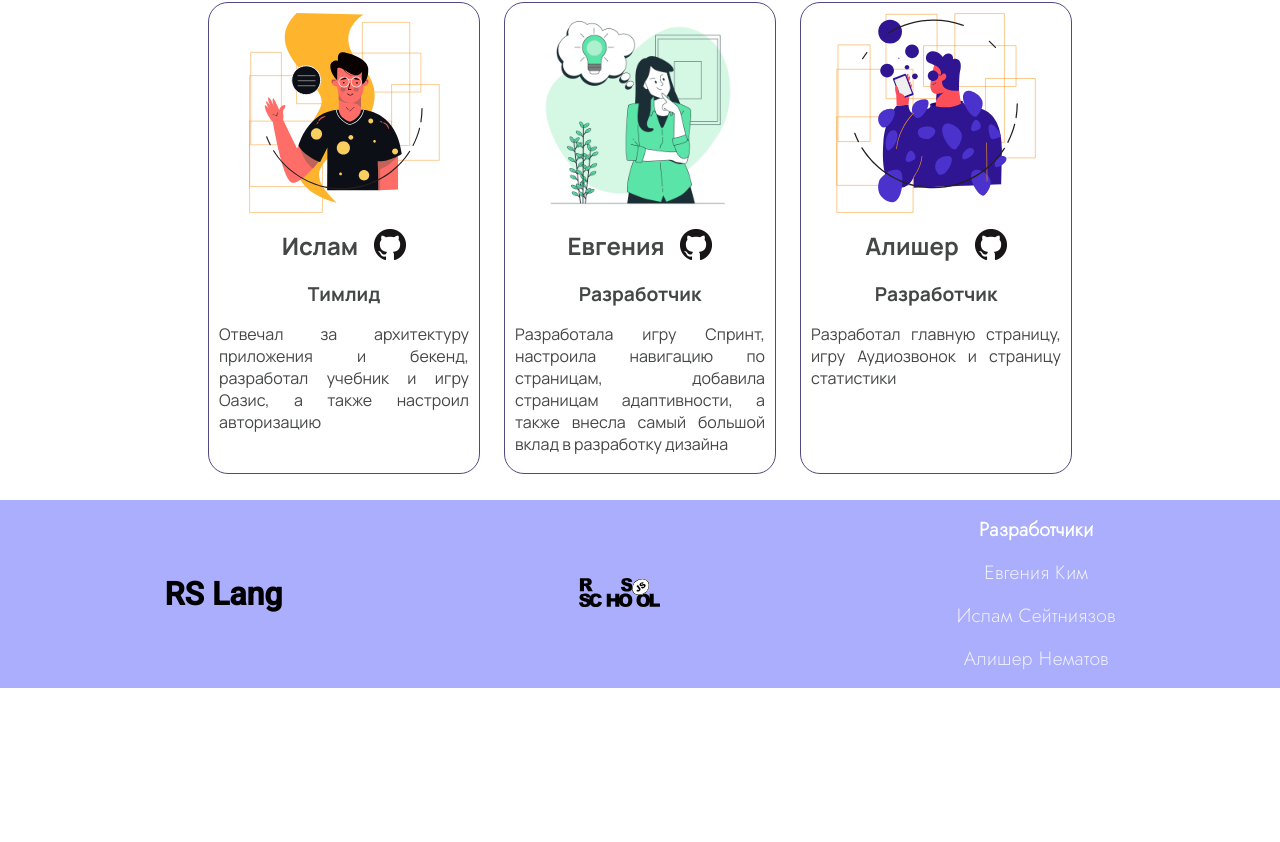
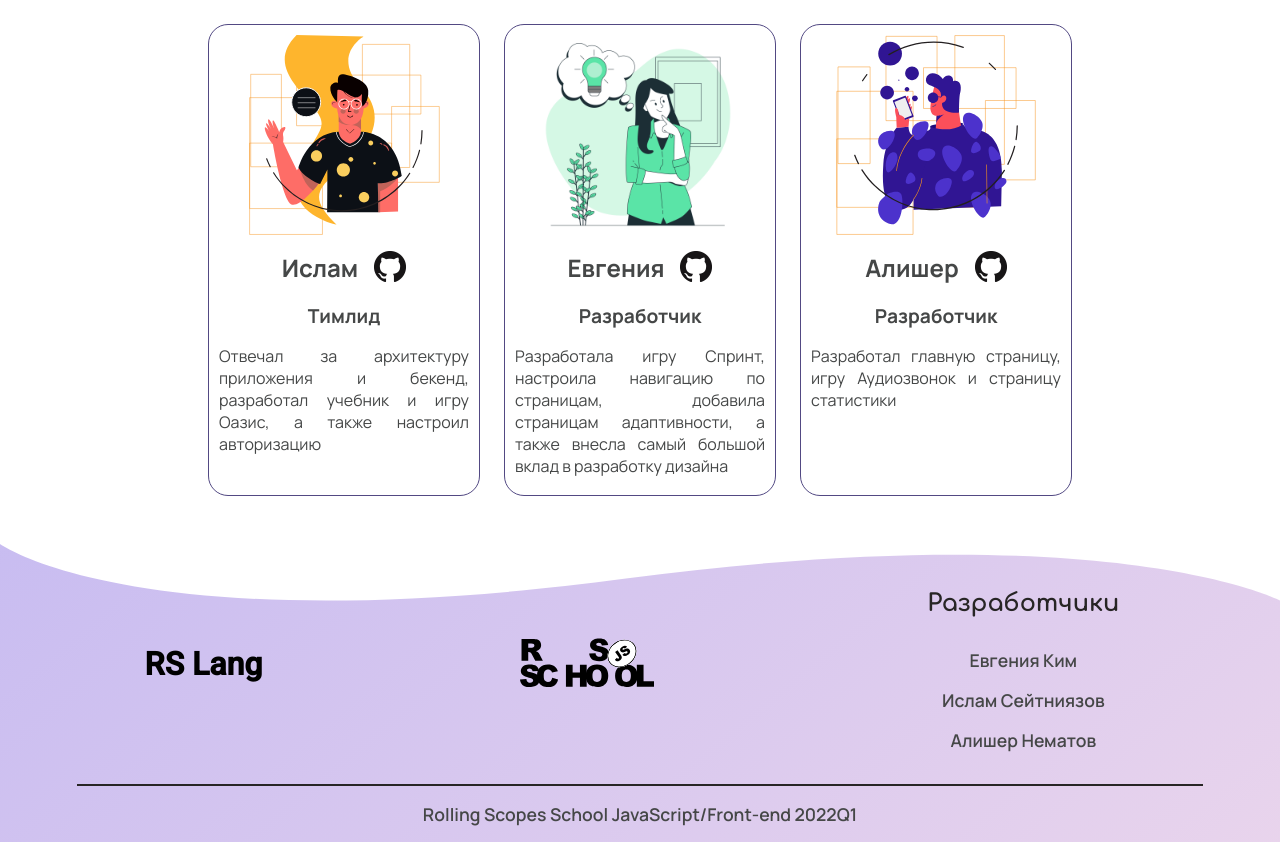
Before and after one commit to mDjeee/rslang, an Angular app: page / in a window 1280 px wide. Shown: the part 831-1673 px from the top of the page. Before the commit the page ends 1519 px from the top, so only its background shows below. Built offline with nearby package versions, Linux system fonts and the light colour scheme.

Commit message:
feat: add styles to footer

```diff
--- a/src/app/app.component.css
+++ b/src/app/app.component.css
@@ -0,0 +1,13 @@
+html {
+  height: 100%;
+}
+
+.wrapper {
+  display: flex;
+  flex-direction: column;
+  min-height: 100vh;
+}
+.top {
+  height: auto;
+  flex-grow: 1;
+}
--- a/src/app/app.component.html
+++ b/src/app/app.component.html
@@ -1,3 +1,7 @@
-<app-header></app-header>
-<router-outlet></router-outlet>
-<app-footer></app-footer>
+<div class="wrapper">
+  <div class="top">
+    <app-header></app-header>
+    <router-outlet></router-outlet>
+  </div>
+  <app-footer></app-footer>
+</div>
--- a/src/app/components/capabilities/capabilities.component.css
+++ b/src/app/components/capabilities/capabilities.component.css
@@ -3,6 +3,7 @@
   flex-direction: column;
   align-items: center;
   margin: 0 10%;
+  height: 100%;
 }
 
 .capabilities__container {
@@ -11,7 +12,7 @@
   align-items: center;
   flex-wrap: wrap;
   gap: 1.5rem;
-  height: 450px;
+  min-height: 450px;
 }
 
 .capabilities__item {
@@ -22,7 +23,7 @@
   gap: 1rem;
   padding: 10px;
   border-radius: 20px;
-  height: 100%;
+  height: 450px;
   border: 1px solid #524983;
 }
 
@@ -40,6 +41,7 @@
   line-height: 100%;
   padding: 2rem;
   margin: 0;
+  text-align: center;
   user-select: none;
 }
 
--- a/src/app/components/footer/footer.component.css
+++ b/src/app/components/footer/footer.component.css
@@ -5,13 +5,26 @@
 }
 
 .footer {
+  background-image: url(../../../assets/Rectangle20.svg);
+  background-repeat: no-repeat;
+  background-size: 100%;
+  padding-top: 3rem;
+  display: flex;
+  flex-direction: column;
+  align-items: center;
+  gap: 1rem;
+  padding: 1rem;
+}
+
+.footer__container {
   display: flex;
   flex-direction: row;
   justify-content: space-around;
   align-items: center;
   padding: 1rem;
-  background-color: rgba(89, 97, 249, 0.51)
-  ;
+  width: 100%;
+  color: #5961f9;
+  height: 100%;
 }
 
 .column {
@@ -21,18 +34,44 @@
   gap: 1rem;
 }
 
-.column__subtitle,
-.column__link {
-  font-family: 'Jost-k';
-  font-style: normal;
-  font-weight: 400;
-  font-size: 1.2rem;
-  line-height: 140%;
-  letter-spacing: 0.01em;
-  color: rgba(255, 255, 255, 0.8);
+.column__subtitle {
+  font-family: 'Comfortaa';
+  font-weight: bold;
+  font-size: 1.5rem;
+  color: #272525;
+  line-height: 100%;
+  padding: 1rem;
+  margin: 0;
+  user-select: none;
 }
 
-.column__subtitle {
-  color: rgba(255, 255, 255, 1);
-  font-weight: 700;
+.column__link {
+  margin: 0;
+  padding: 0;
+  font-family: 'Manrope';
+  color: #454747;
+  font-size: 1.1rem;
+  font-weight: 600;
+  text-align: center;
+  user-select: none;
 }
+
+.footer__separator {
+  border: 1px solid #272525;
+  width: 90%;
+}
+
+.footer__year,
+.footer__year a{
+  font-family: 'Manrope';
+  color: #454747;
+  font-size: 1.1rem;
+  font-weight: 600;
+  text-align: center;
+  user-select: none;
+}
+
+.column__link:hover,
+.footer__year a:hover {
+  color: #524983;
+}
--- a/src/app/components/footer/footer.component.html
+++ b/src/app/components/footer/footer.component.html
@@ -1,4 +1,5 @@
 <footer class="footer">
+  <div class="footer__container">
     <app-appLogo class="app-appLogo"></app-appLogo>
     <app-rss-logo></app-rss-logo>
     <div class="footer__column column">
@@ -7,4 +8,7 @@
       <a class="column__link" href="https://github.com/mDjeee">Ислам Сейтниязов</a>
       <a class="column__link" href="https://github.com/AlishNematov">Алишер Нематов</a>
     </div>
+  </div>
+  <hr class="footer__separator">
+  <div class="footer__year"><a href="https://rs.school/js/">Rolling Scopes School JavaScript/Front-end 2022Q1</a></div>
 </footer>
--- a/src/app/components/rss-logo/rss-logo.component.css
+++ b/src/app/components/rss-logo/rss-logo.component.css
@@ -1,3 +1,7 @@
 .rss-logo_logo {
-  height: 30px;
+  height: 50px;
 }
+
+.rss-logo_logo:hover {
+  scale: 1.1;
+}
--- a/src/app/components/team/team.component.css
+++ b/src/app/components/team/team.component.css
@@ -3,6 +3,7 @@
   flex-direction: column;
   align-items: center;
   margin: 0 10%;
+  height: 100%;
 }
 
 .team__title {
@@ -22,7 +23,7 @@
   align-items: center;
   flex-wrap: wrap;
   gap: 1.5rem;
-  height: 450px;
+  min-height: 450px;
   padding: 1rem;
 }
 
@@ -36,7 +37,7 @@
   border-radius: 20px;
   display: flex;
   flex-direction: column;
-  height: 100%;
+  height: 450px;
   gap: 1rem;
 }
 
--- a/src/app/pages/main/main.component.css
+++ b/src/app/pages/main/main.component.css
@@ -3,4 +3,5 @@
   flex-direction: column;
   gap: 2rem;
   margin: 2rem;
+  height: auto;
 }
```
Also changed, not shown: src/assets/Rectangle20.svg (added). Lines whose indentation alone changed are shown as unchanged.
